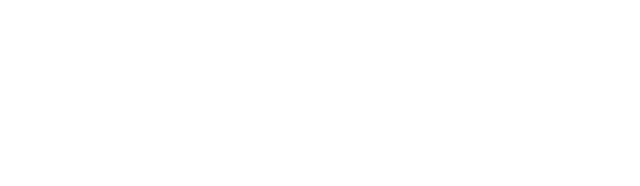
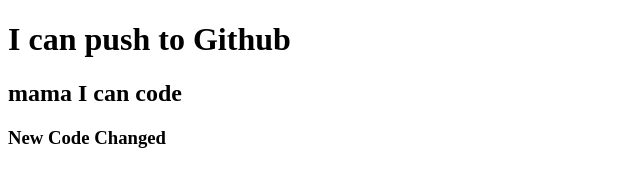
Before and after one commit to Asraful-kabir/my-first-repo, a plain HTML site: page index.html in a window 1280 px wide. Shown: the whole page, without its empty margins (0-640 px from the left). Drawn offline with Linux system fonts and the light colour scheme.

Commit message:
added header

```diff
--- a/index.html
+++ b/index.html
@@ -7,6 +7,9 @@
     <title>My First Github Repo</title>
 </head>
 <body>
+    <h1>I can push to Github</h1>
+    <h2> mama I can code </h2>
+    <h3>New Code Changed</h3>
 
 </body>
 </html>
```
